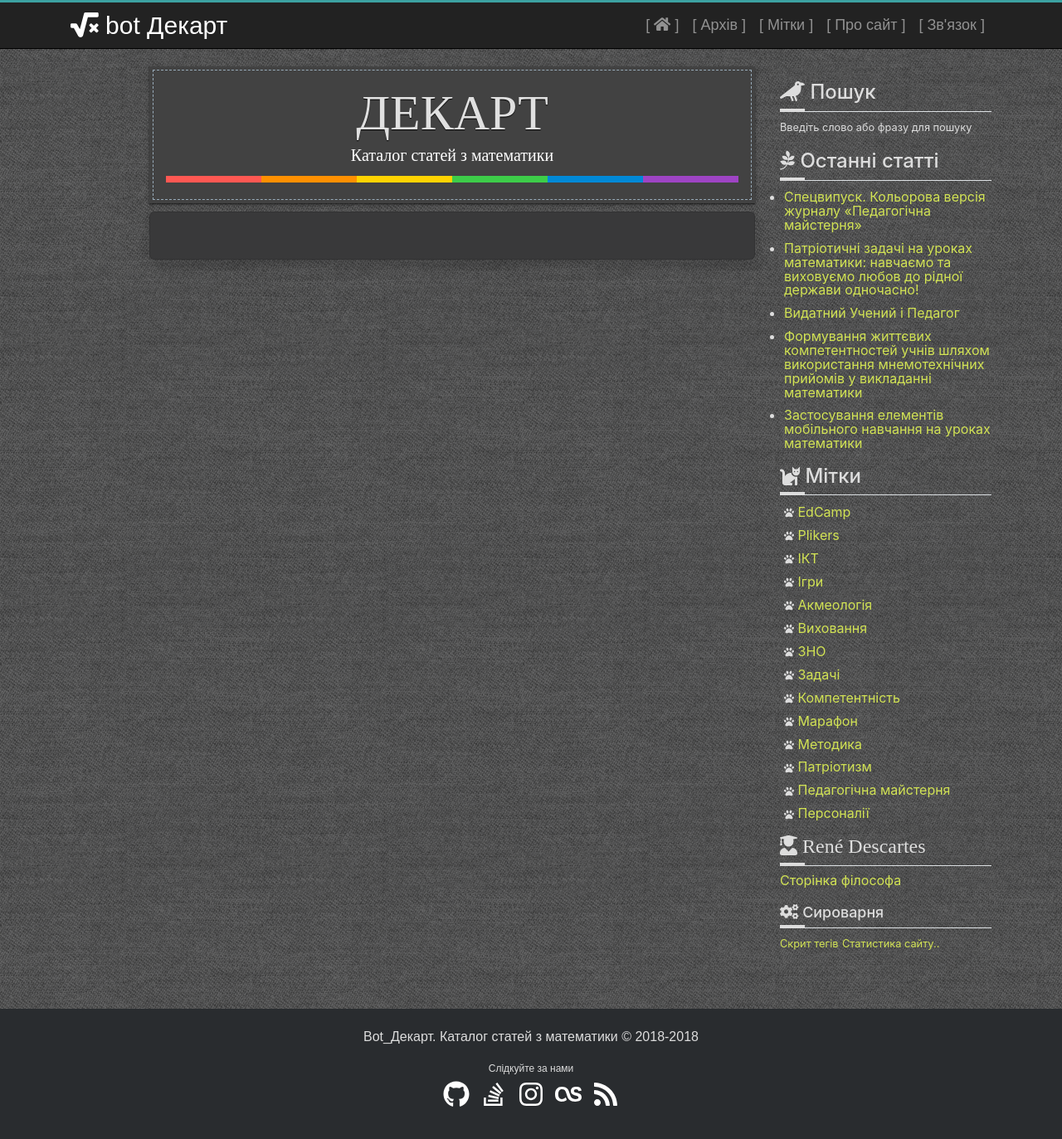
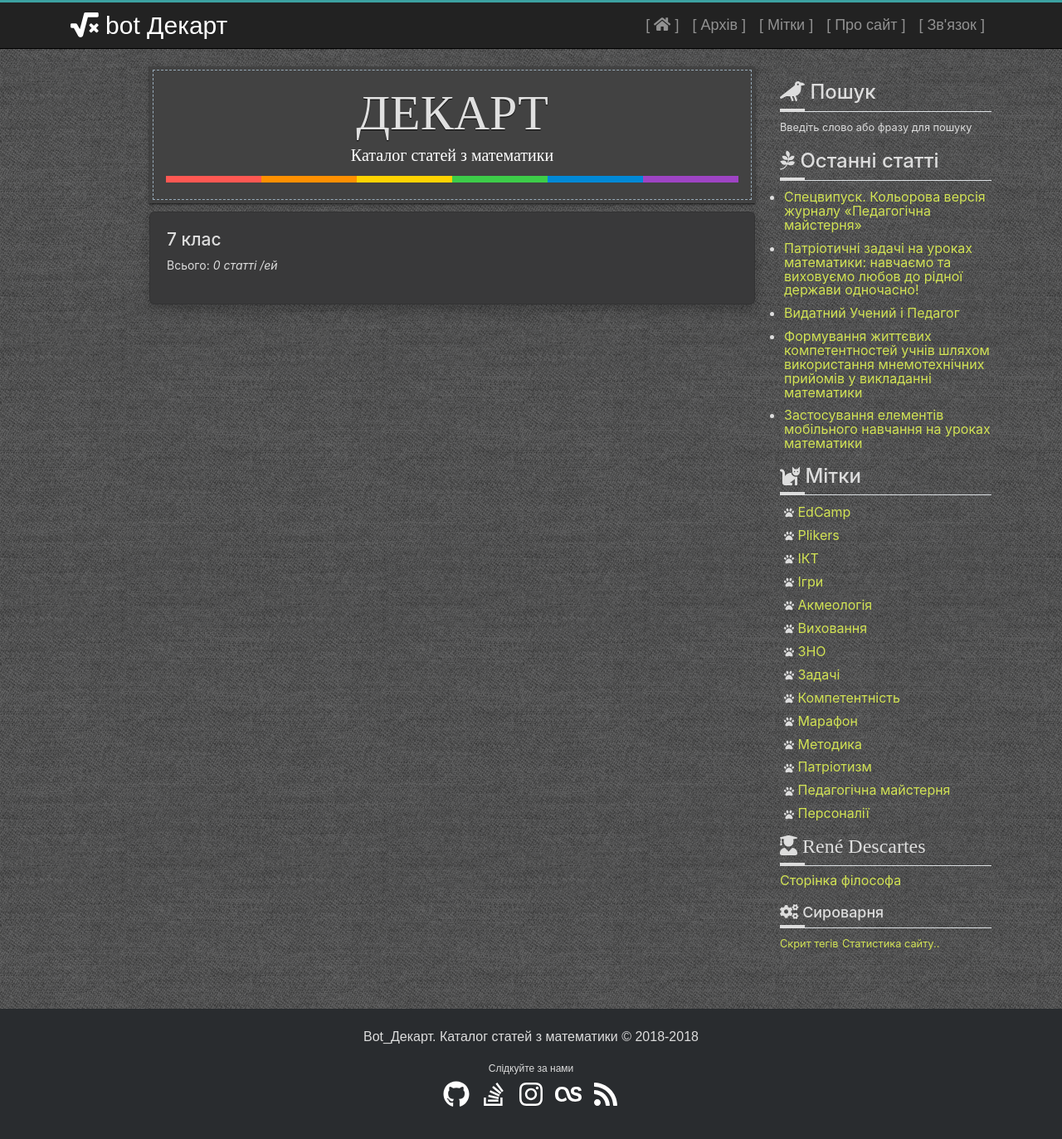
Before and after one commit to beregok/bot-descartes, a Jekyll site: the page built from tag/7 клас.md, in a window 1280 px wide and 1398 px high. Shown: the top 1373 px of the window at 83% size. Built offline with Jekyll 4.4.1, drawn with Linux system fonts in a browser that asks for light colours; nearby versions of some CDN libraries; comment, search, counter and statistics services are not loaded; a style sheet for code colours, icons or effects is not loaded.

Commit message:
optimise tag cloed an number titlt tag

```diff
--- a/_includes/tag-cloud-sidebar.html
+++ b/_includes/tag-cloud-sidebar.html
@@ -4,7 +4,7 @@
   {% assign tags = site.tags | sort %}
   {% for tag in tags %}
    <span class="tag">
-      <a href="{{ '/tag/' | append: tag[0] | relative_url }}" data-toggle="tooltip" data-placement="right" title="{{ tag[1].size }}" style="font-size: {{ tag | last | size  |  times: 5 | plus: 85  }}%">
+      <a href="{{ '/tag/' | append: tag[0] | relative_url }}" data-toggle="tooltip" data-placement="right" title="{{ tag[1].size }}" style="font-size: {{ tag | last | size  |  times: 1 | plus: 10  }}pt">
               {{ tag[0] | replace:'-', ' ' }}
       </a>
   </span>
--- a/_layouts/tag_index.html
+++ b/_layouts/tag_index.html
@@ -3,7 +3,8 @@
 ---
 <div class="page-content wc-container">
   <div class="post">
-    <h2 class="post_title">{{page.title}}</h2>
+    <h2 class="post_title">{{page.tag}}</h2>
+    <p>Всього: <em>{{ site.tags[page.tag] | size }} статті /ей</em></p>
     <ul>
       {% for post in site.posts %}
         {% for tag in post.tags %}
```
Also changed, not shown: assets/css/pics/background/bg_dark.jpg (added).
